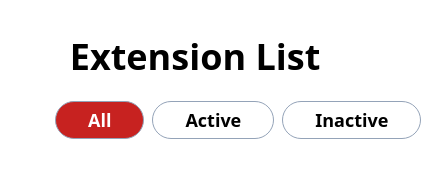
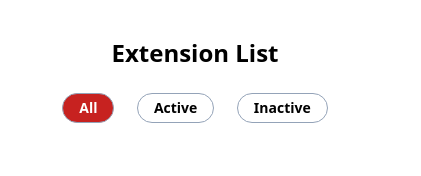
Before and after one commit to Enamul57/Extension-Manager, a website: page index.html in a window 390 px wide. Shown: the part 85-261 px from the top of the page, 421 px wide, since content can reach past the window. Drawn offline with nearby package versions, Linux system fonts and the light colour scheme.

Commit message:
last modify

```diff
--- a/index.html
+++ b/index.html
@@ -32,18 +32,18 @@
         <!-- Extension List -->
       <div class="md:flex md:justify-between px-2">
         <div class="extension_list_label mb-6">
-          <h1 class="font-primary text-4xl  font-bold text-center">
+          <h1 class="font-primary text-2xl md:text-4xl font-bold text-center">
             Extension List
           </h1>
         </div>
         <div class="extension_list_status flex justify-around mb-2 px-2 space-x-2">
-          <button id="allStatus" class="border border-slate-400 font-semibold text-lg px-8 py-1 rounded-full">
+          <button id="allStatus" class="border border-slate-400 font-semibold text-sm md:text-lg px-4 md:px-8 py-1 rounded-full">
             All
           </button>
-          <button id="active" class="border border-slate-400 font-semibold text-lg px-8 py-1 rounded-full">
+          <button id="active" class="border border-slate-400 font-semibold text-sm md:text-lg px-4 md:px-8 py-1 rounded-full">
             Active
           </button>
-          <button id="inactive" class="border border-slate-400 font-semibold text-lg px-8 py-1 rounded-full">
+          <button id="inactive" class="border border-slate-400 font-semibold text-sm md:text-lg px-4 md:px-8 py-1 rounded-full">
             Inactive
           </button>
         </div>
```
